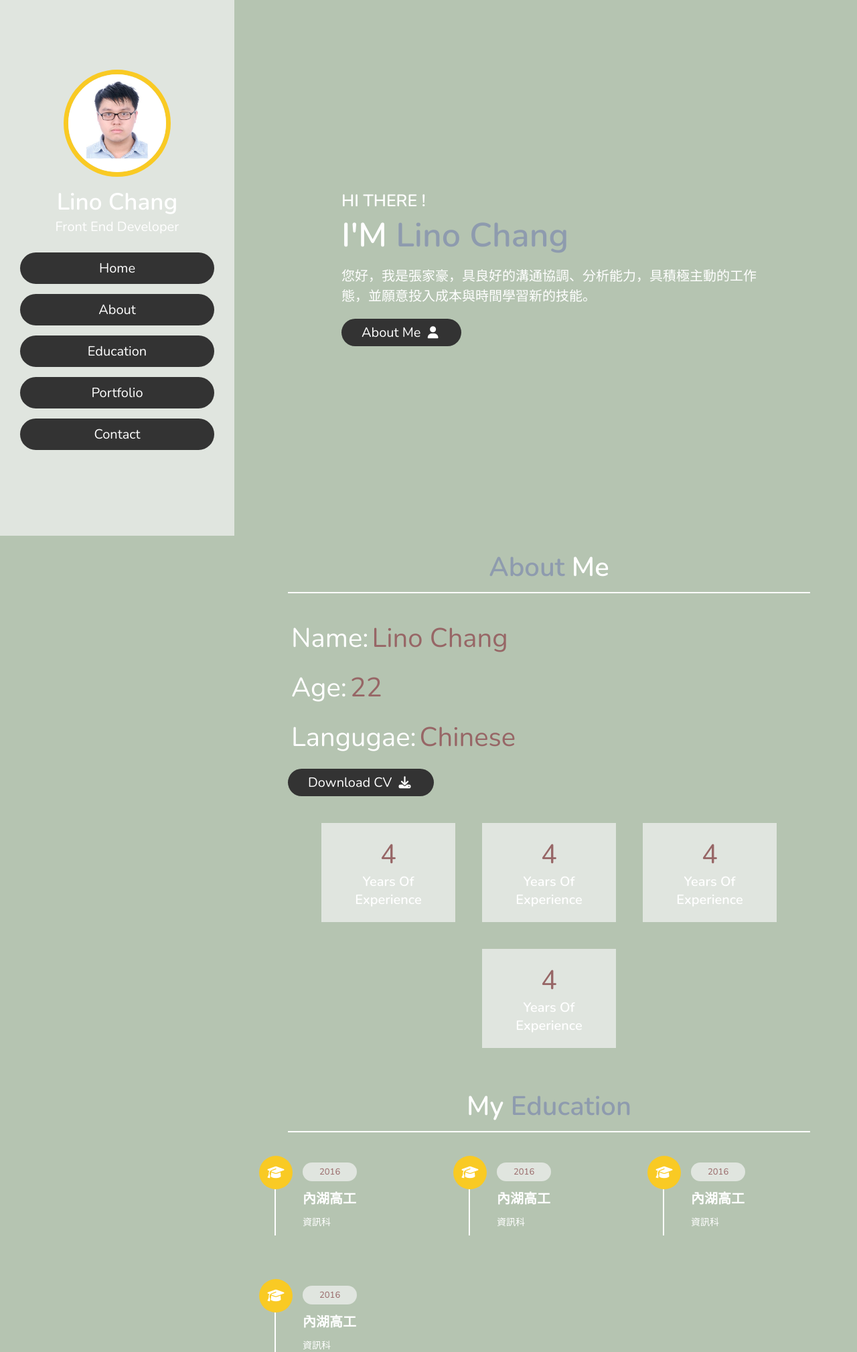
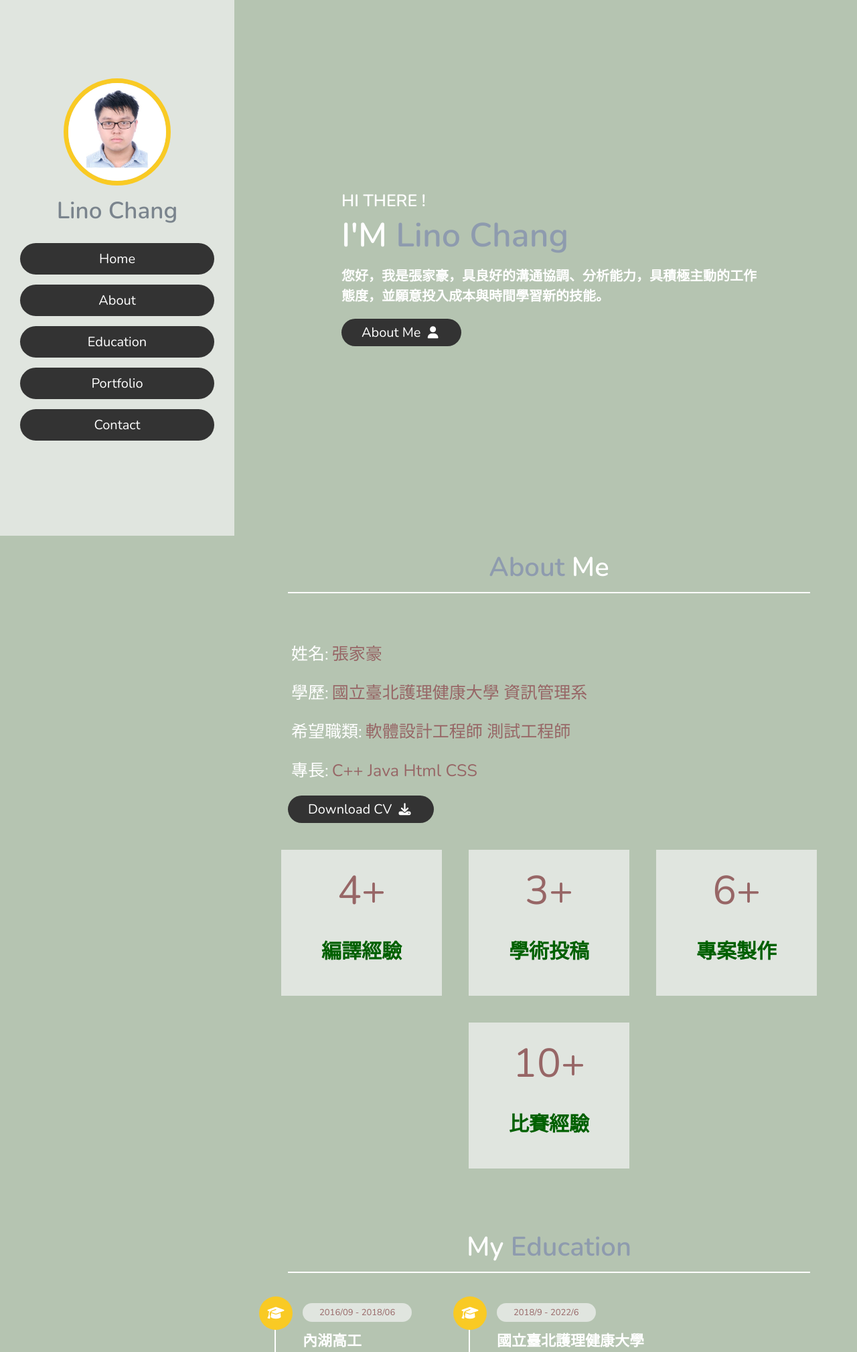
Before and after one commit to Lino-Chang/PERSONAL_WEB, a PHP site: page / in a window 1280 px wide. Shown: the top 2019 px of the page at 67% size. Run offline with PHP 8.4, Linux system fonts and the light colour scheme; data that the repository does not hold is empty; some libraries are stand-ins or nearby versions.

Commit message:
make it better

```diff
--- a/index.php
+++ b/index.php
@@ -3,7 +3,7 @@
 <head>
     <meta charset = "utf-8">
     <meta name="viewport" content="width=device-width, initial-scale=1.0">
-	<title>Personal Website</title>
+	<title>Lino Personal Website</title>
 
     <!-- font awesome sdn link-->
     <link rel="stylesheet" href="https://cdnjs.cloudflare.com/ajax/libs/font-awesome/6.1.1/css/all.min.css">
@@ -20,7 +20,6 @@
         <div class="user">
             <img src="images/pic2.jpg" alt="">
             <h3 class ="name" >Lino Chang</h3>
-            <p class="post">front end developer</p>
         </div>
 
         <nav class="navbar">
@@ -44,7 +43,7 @@
     <section class="home" id="home">
         <h3>HI THERE !</h3>
         <h1>I'M <span>Lino Chang</span></h1>
-        <p>您好，我是張家豪，具良好的溝通協調、分析能力，具積極主動的工作態，並願意投入成本與時間學習新的技能。</p>
+        <h2>您好，我是張家豪，具良好的溝通協調、分析能力，具積極主動的工作態度，並願意投入成本與時間學習新的技能。</h2>
         <a href="#about"><button class="btn">about me <i class="fas fa-user"></i></button></a>
     </section>
 
@@ -58,33 +57,34 @@
 
         <div class="row">
             <div class="info">
-                <h3><span>name:</span>Lino Chang</h3>
-                <h3><span>age:</span>22</h3>
-                <h3><span>langugae:</span>Chinese</h3>
-                <a href="#"><button class="btn">Download CV <i class="fas fa-download"></i></button></a>
+                <h3><span>姓名:</span>張家豪</h3>
+                <h3><span>學歷:</span>國立臺北護理健康大學 資訊管理系</h3>
+                <h3><span>希望職類:</span>軟體設計工程師 測試工程師</h3>
+                <h3><span>專長:</span>C++ Java Html CSS</h3>
+                <a href="CV.pdf" target="_blank"><button class="btn">Download CV <i class="fas fa-download"></i></button></a>
 
             </div>
 
 
             <div class="counter">
                 <div class="box">
-                    <span>4</span>
-                    <h3>years of experience</h3>
+                    <span>4+</span>
+                    <h3>編譯經驗</h3>
                 </div>
 
                 <div class="box">
-                    <span>4</span>
-                    <h3>years of experience</h3>
+                    <span>3+</span>
+                    <h3>學術投稿</h3>
                 </div>
 
                 <div class="box">
-                    <span>4</span>
-                    <h3>years of experience</h3>
+                    <span>6+</span>
+                    <h3>專案製作</h3>
                 </div>
 
                 <div class="box">
-                    <span>4</span>
-                    <h3>years of experience</h3>
+                    <span>10+</span>
+                    <h3>比賽經驗</h3>
                 </div>
 
             </div>
@@ -100,31 +100,67 @@
 
             <div class="box">
                 <i class="fas fa-graduation-cap"></i>
-                <span>2016</span>
+                <span>2016/09 - 2018/06</span>
                 <h3>內湖高工</h3>
                 <p>資訊科</p>
             </div>
 
             <div class="box">
                 <i class="fas fa-graduation-cap"></i>
-                <span>2016</span>
-                <h3>內湖高工</h3>
-                <p>資訊科</p>
+                <span>2018/9 - 2022/6</span>
+                <h3>國立臺北護理健康大學</h3>
+                <p>資訊管理系</p>
             </div>
 
             <div class="box">
-                <i class="fas fa-graduation-cap"></i>
-                <span>2016</span>
-                <h3>內湖高工</h3>
-                <p>資訊科</p>
+
             </div>
 
             <div class="box">
-                <i class="fas fa-graduation-cap"></i>
-                <span>2016</span>
-                <h3>內湖高工</h3>
-                <p>資訊科</p>
+            <i class="fa-solid fa-crown"></i>
+                <span>110</span>
+                <h3>資訊應用服務創新競賽 </h3>
+                <p>第二名</p>
             </div>
+
+            <div class="box">
+            <i class="fa-solid fa-crown"></i>
+                <span>110</span>
+                <h3> 新創盃-網路行銷組  </h3>
+                <p>第三名</p>
+            </div>
+
+            <div class="box">
+            <i class="fa-solid fa-crown"></i>
+                <span>110</span>
+                <h3> 「H & H」提案競賽  </h3>
+                <p>佳作</p>
+            </div>
+
+            <div class="box">
+            <i class="fa-solid fa-pen"></i>
+                <span>110</span>
+                <h3> 品質管理年會研討會   </h3>
+                <p>論文發表</p>
+            </div>
+
+            <div class="box">
+            <i class="fa-solid fa-pen"></i>
+                <span>110</span>
+                <h3> 健康促進學術研討會    </h3>
+                <p>壁報論文發表</p>
+            </div>
+
+            <div class="box">
+            <i class="fa-solid fa-pen"></i>
+                <span>109</span>
+                <h3> 醫護與健康科技研討會    </h3>
+                <p>壁報論文發表</p>
+            </div>
+
+
+
+
 
         </div>
     </section>
@@ -175,12 +211,12 @@
             <div class="content">
                 <h3 class="title">content info</h3>
                 <div class="info">
-                    <h3><i class="fas fa-envelope"></i> linos81610@gmail.com</h3>
+                    <h3><i class="fas fa-envelope"></i> linoshao81610@gmail.com</h3>
                     <h3><i class="fas fa-map-marker-alt"></i> 新莊 新北</h3>
                 </div>
             </div>
 
-            <form action = " " method = "GET">
+            <form action = " " method = "POST">
                 <input type = "text" placeholder ="name" name = "name" class = "box" >
                 <input type = "email" placeholder ="email" name = "email" class = "box" >
                 <input type = "text" placeholder ="project" name = "project" class = "box" >
@@ -229,18 +265,19 @@
 </script>
 
 <?php
-	  if(isset($_GET["name"])&&isset($_GET["email"]))
+	  if(isset($_POST["name"])&&isset($_POST["email"]))
       {
-        if(empty($_GET["name"])||empty($_GET["email"]))
+        if(empty($_POST["name"])||empty($_POST["email"]))
         {
-          echo "<br>請輸入";
+          echo "<script>alert('請輸入姓名與電子信箱');</script>";
         }
         else
         {
-            $name = $_GET["name"];
-            $email = $_GET["email"];
-            $project = $_GET["project"];
-            $message = $_GET["message"];
+            echo "<script>alert('成功送出');</script>";
+            $name = $_POST["name"];
+            $email = $_POST["email"];
+            $project = $_POST["project"];
+            $message = $_POST["message"];
 
         }
 
@@ -256,31 +293,12 @@
 </script>
 
 
-
-
-
-
-
-
-
-
-
-
-
-
-
-
 <!-- firebase endss -->
 
 <!-- scroll top buttom -->
 <a href="#home" class="top">
     <img src="images/scroll-top-img.png" alt="">
 </a>
-
-
-
-
-
 
     <!-- jquery cdn link -->
     <script src="https://cdnjs.cloudflare.com/ajax/libs/jquery/3.6.0/jquery.min.js"></script>
--- a/style.css
+++ b/style.css
@@ -6,6 +6,8 @@
     --yellow:#f9ca24;
     --blue:#8E9BAE;
     --grey:#976666;
+    --dark_blue:#7A848D;
+
 
 }
 
@@ -127,16 +129,11 @@ header .user img{
 
 header .user .name{
     font-size: 3.5rem;
-    color:#fff;
+    color:var(--dark_blue);
 
 }
 
 
-header .user .post{
-    font-size: 2rem;
-    color:#fff;
-
-}
 
 
 header .navbar{
@@ -195,7 +192,7 @@ header .navbar ul li a:hover{
     color: #fff;
 }
 
-.home p{
+.home h2{
     font-size: 2rem;
     color: #fff;
     padding: 1rem 0 ;
@@ -210,7 +207,7 @@ header .navbar ul li a:hover{
     align-items: center;
     justify-content: center;
     flex-wrap: wrap;
-    padding: 1rem 0;
+    padding: 4rem 0;
 
 }
 
@@ -221,7 +218,7 @@ header .navbar ul li a:hover{
 }
 
 .about .row .info h3{
-    font-size: 4rem;
+    font-size: 2.5rem;
     color: var(--grey);
     padding: 1rem 0;
     font-weight: normal;
@@ -237,7 +234,7 @@ header .navbar ul li a:hover{
  }
 
 .about .row .counter{
-    flex: 1 1 48rem;
+    flex: 1 1 56rem;
     display: flex;
     align-items: center;
     justify-content: center;
@@ -246,7 +243,7 @@ header .navbar ul li a:hover{
  }
 
  .about .row .counter .box{
-    width: 20rem;
+    width: 24rem;
     background: #e0e5df;
     text-align: center;
     padding: 2rem;
@@ -255,13 +252,14 @@ header .navbar ul li a:hover{
  }
 
  .about .row .counter .box span{
-    font-size: 4rem;
+    font-size: 6rem;
     color:var(--grey) ;
  }
 
  .about .row .counter .box h3{
-    font-size: 2rem;
-    color:#fff ;
+    padding: 2.5rem;
+    font-size: 3rem;
+    color:	#006000 ;
  }
 
 
@@ -292,14 +290,14 @@ header .navbar ul li a:hover{
 }
 
 .education .box-countainer .box h3{
-    font-size: 2em;
+    font-size: 2.2em;
     color: #fff;
     padding-top: 1.5rem;
 
 }
 
 .education .box-countainer .box p{
-    font-size: 1.4em;
+    font-size: 2em;
     color: #fff;
     padding: 1rem 0;
 
```
Also changed, not shown: 1 other file.
